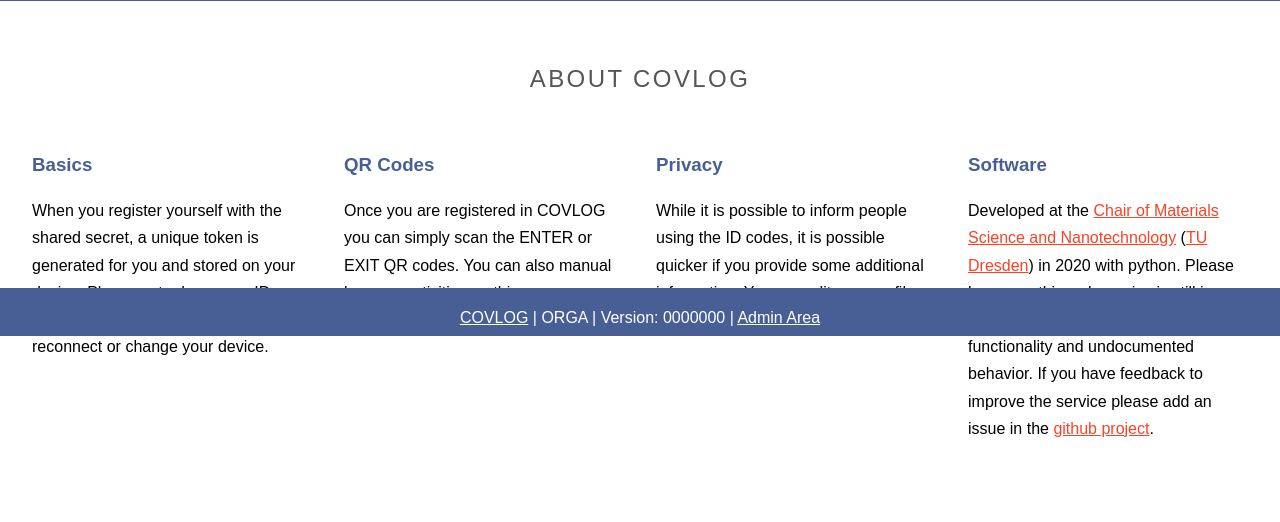
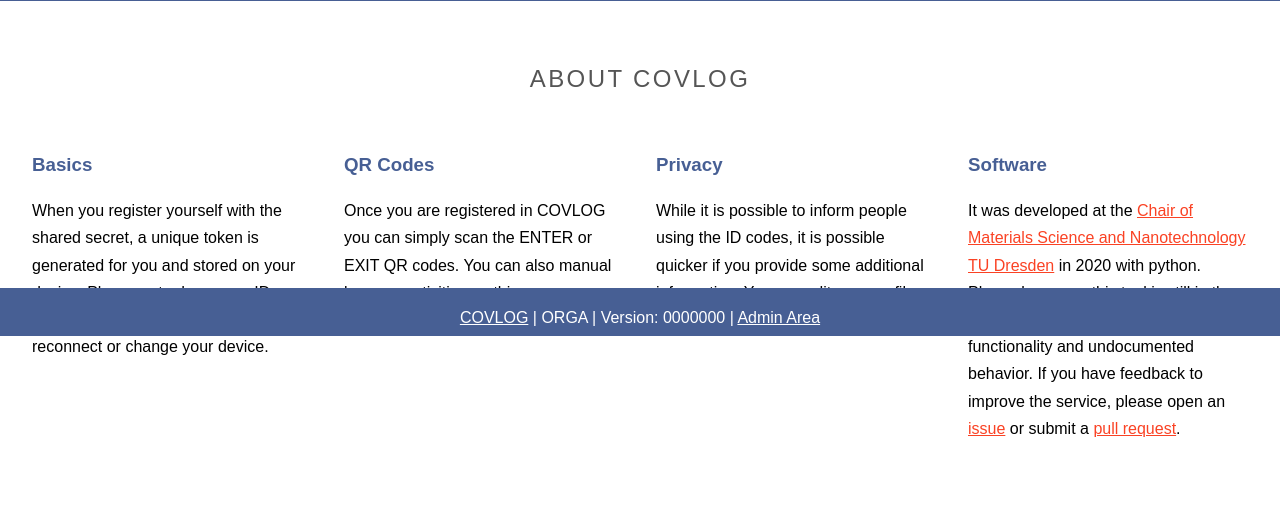
Before and after one commit to theia-dev/covlog, a Flask app: page / in a window 1280 px wide. Shown: the part 464-986 px from the top of the page. Run offline with Flask 2, Linux system fonts and the light colour scheme; some libraries are stand-ins or nearby versions.

Commit message:
additional context in readme.md

```diff
--- a/app/templates/index.html
+++ b/app/templates/index.html
@@ -68,7 +68,9 @@
                         Software
                     </h3>
                     <p>
-                        Developed at the <a href="https://nano.tu-dresden.de">Chair of Materials Science and Nanotechnology</a> (<a href="https://tu-dresden.de">TU Dresden</a>) in 2020 with python. Please be aware this web service is still in a beta stage. There could be missing functionality and undocumented behavior. If you have feedback to improve the service please add an issue in the <a href="https://github.com">github project</a>.
+                        It was developed at the <a href="https://nano.tu-dresden.de">Chair of Materials Science and Nanotechnology</a> <a href="https://tu-dresden.de">TU Dresden</a> in 2020 with python.
+                        Please be aware this tool is still in the beta stage. There could be missing functionality and undocumented behavior.
+                        If you have feedback to improve the service, please open an <a href="https://github.com/theia-dev/covlog/issues">issue</a> or submit a <a href="(https://github.com/theia-dev/covlog/pull/new/master">pull request</a>.
                     </p>
                 </div>
             </div>
```
Also changed, not shown: readme.md.
